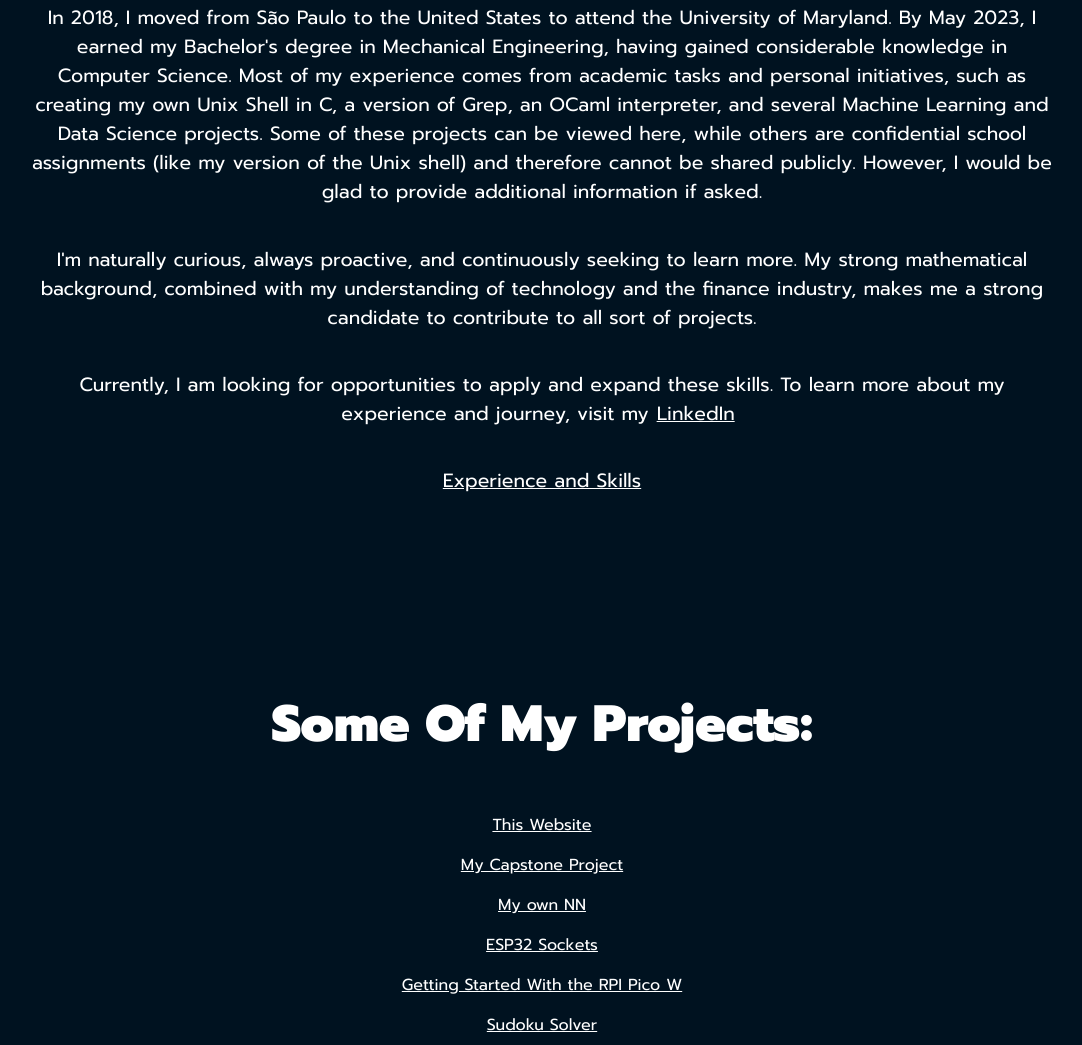
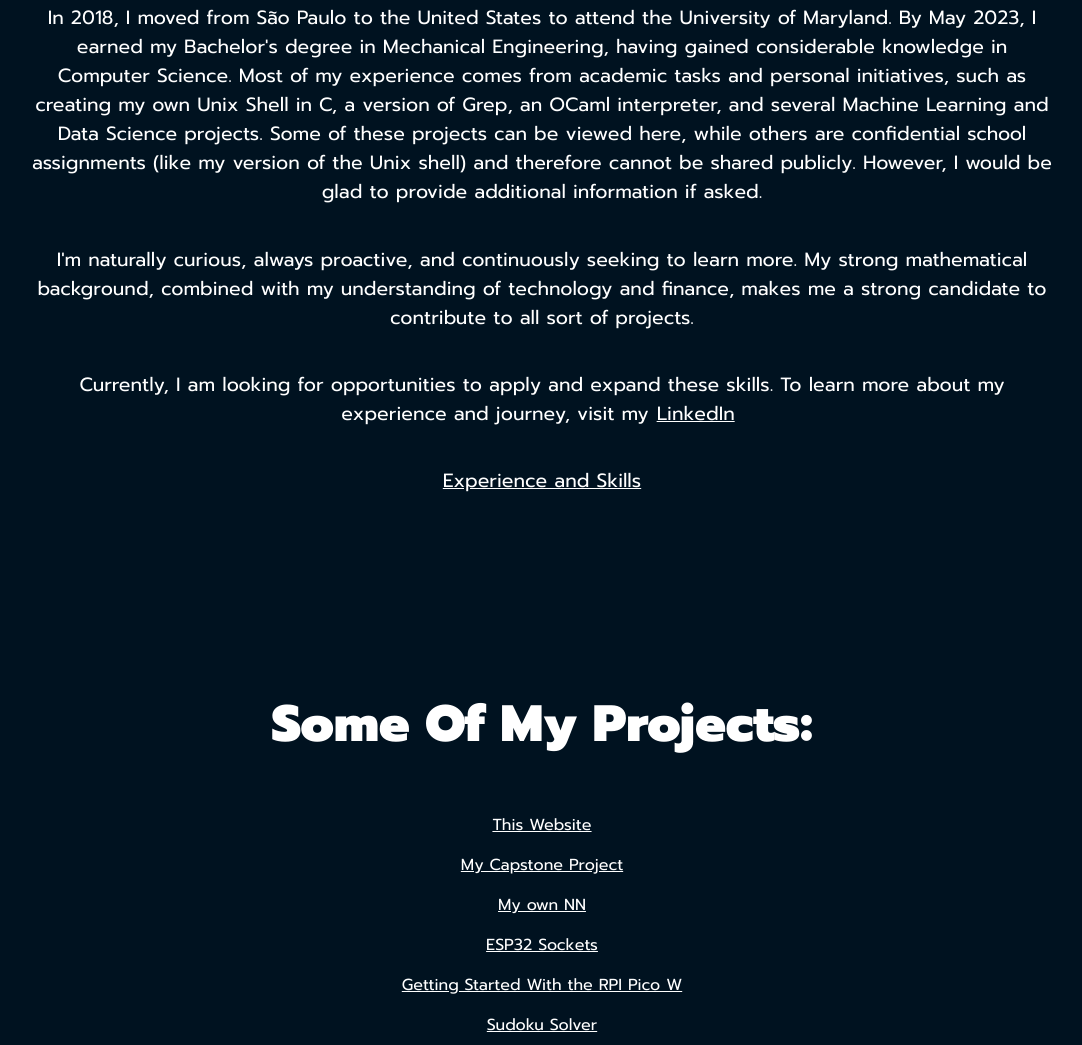
Before and after one commit to lthomazi/lthomazi.github.io, a plain HTML site: page index.html in a window 1280 px wide. Shown: the part 1111-2156 px from the top of the page, without its empty margins (98-1180 px from the left). Drawn offline with Linux system fonts and the light colour scheme; a script that the page names is missing.

Commit message:
minor change about me section

```diff
--- a/index.html
+++ b/index.html
@@ -46,7 +46,7 @@
           In 2018, I moved from São Paulo to the United States to attend the University of Maryland. By May 2023, I earned my Bachelor's degree in Mechanical Engineering, having gained considerable knowledge in Computer Science. Most of my experience comes from academic tasks and personal initiatives, such as creating my own Unix Shell in C, a version of Grep, an OCaml interpreter, and several Machine Learning and Data Science projects. Some of these projects can be viewed here, while others are confidential school assignments (like my version of the Unix shell) and therefore cannot be shared publicly. However, I would be glad to provide additional information if asked.
         </p>
         <p>
-          I'm naturally curious, always proactive, and continuously seeking to learn more. My strong mathematical background, combined with my understanding of technology and the finance industry, makes me a strong candidate to contribute to all sort of projects.
+          I'm naturally curious, always proactive, and continuously seeking to learn more. My strong mathematical background, combined with my understanding of technology and finance, makes me a strong candidate to contribute to all sort of projects.
         </p>
         <p>
           Currently, I am looking for opportunities to apply and expand these skills. To learn more about my experience and journey, visit my<a href = "https://www.linkedin.com/in/lucas-de-carvalho-thomazi/">LinkedIn</a>
```
